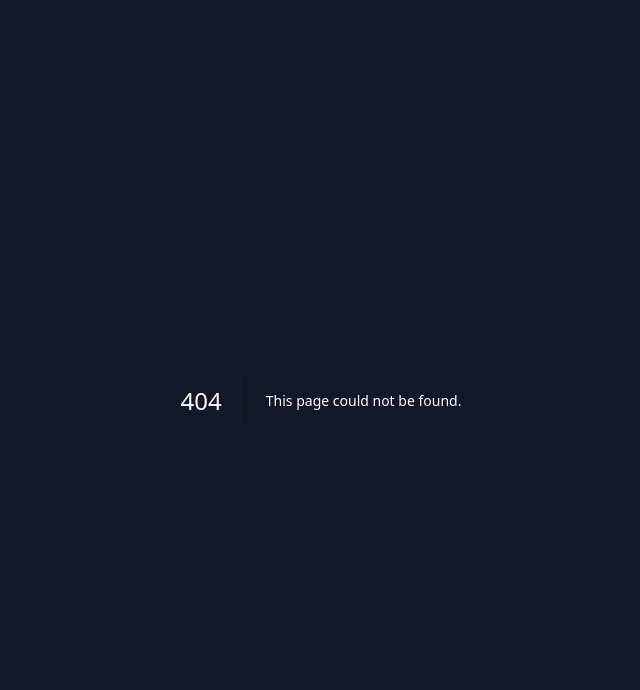
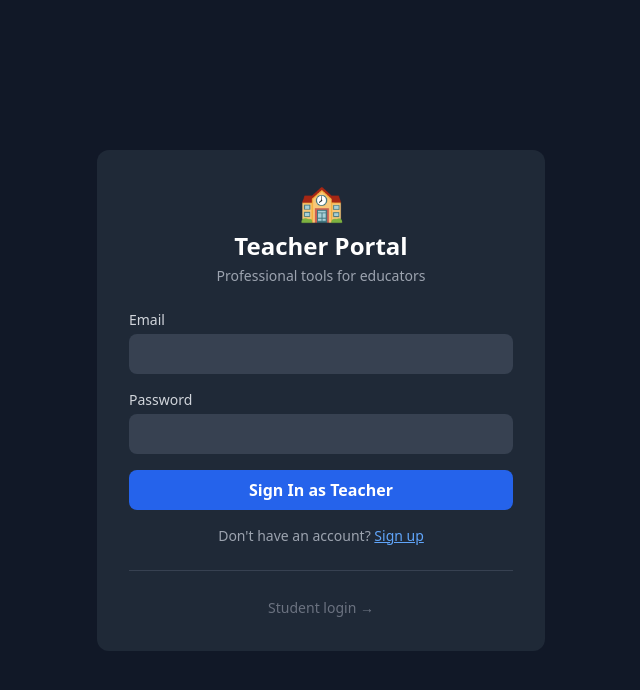
Before and after one commit to rafapirri1-max/classroom-platform, a Next.js app: page /teacher/login in a window 1280 px wide. Before the commit this address had no page. Shown: the top 690 px of the page, without its empty margins (319-959 px from the left). Built offline with nearby package versions, Linux system fonts and the light colour scheme; no server answers.

Commit message:
Create page.tsx

```diff
--- /dev/null
+++ b/app/teacher/login/page.tsx
@@ -0,0 +1,116 @@
+'use client'
+
+import { useState, useEffect } from 'react'
+import { useRouter } from 'next/navigation'
+import { supabase } from '@/lib/supabase'
+
+export default function TeacherLoginPage() {
+  const [email, setEmail] = useState('')
+  const [password, setPassword] = useState('')
+  const [name, setName] = useState('')
+  const [isSignup, setIsSignup] = useState(false)
+  const [error, setError] = useState('')
+  const [loading, setLoading] = useState(false)
+  const router = useRouter()
+
+  useEffect(() => {
+    supabase.auth.getSession().then(({ data: { session } }) => {
+      if (session) {
+        supabase.from('students').select('role').eq('auth_id', session.user.id).single()
+          .then(({ data }) => {
+            if (data?.role === 'teacher') router.push('/teacher')
+            else router.push('/')
+          })
+      }
+    })
+  }, [router])
+
+  const handleSubmit = async (e: React.FormEvent) => {
+    e.preventDefault()
+    setError('')
+    setLoading(true)
+
+    if (isSignup) {
+      const { data, error: signUpError } = await supabase.auth.signUp({
+        email,
+        password,
+        options: { data: { full_name: name } }
+      })
+      if (signUpError) { setError(signUpError.message); setLoading(false); return }
+      if (data.user) {
+        await supabase.from('students').insert({
+          auth_id: data.user.id,
+          email: data.user.email,
+          name: name || email.split('@')[0],
+          role: 'teacher'
+        })
+        setLoading(false)
+        router.push('/teacher')
+      }
+    } else {
+      const { data, error: signInError } = await supabase.auth.signInWithPassword({ email, password })
+      if (signInError) { setError(signInError.message); setLoading(false); return }
+      if (data.user) {
+        const { data: profile } = await supabase.from('students').select('role').eq('auth_id', data.user.id).single()
+        if (profile?.role === 'teacher') {
+          setLoading(false)
+          router.push('/teacher')
+        } else {
+          setError('This account is not registered as a teacher.')
+          setLoading(false)
+          await supabase.auth.signOut()
+        }
+      }
+    }
+  }
+
+  return (
+    <div className="min-h-screen bg-gray-900 flex items-center justify-center p-4">
+      <div className="max-w-md w-full bg-gray-800 rounded-xl p-8">
+        <div className="text-center mb-6">
+          <div className="text-4xl mb-2">🏫</div>
+          <h1 className="text-2xl font-bold text-white">Teacher Portal</h1>
+          <p className="text-gray-400 text-sm mt-1">Professional tools for educators</p>
+        </div>
+
+        {error && (
+          <div className="bg-red-900/50 border border-red-500 text-red-200 px-4 py-2 rounded mb-4">{error}</div>
+        )}
+
+        <form onSubmit={handleSubmit} className="space-y-4">
+          {isSignup && (
+            <div>
+              <label className="block text-gray-300 text-sm mb-1">Full Name</label>
+              <input type="text" value={name} onChange={(e) => setName(e.target.value)}
+                className="w-full bg-gray-700 text-white rounded-lg px-4 py-2 focus:outline-none focus:ring-2 focus:ring-blue-500" required />
+            </div>
+          )}
+          <div>
+            <label className="block text-gray-300 text-sm mb-1">Email</label>
+            <input type="email" value={email} onChange={(e) => setEmail(e.target.value)}
+              className="w-full bg-gray-700 text-white rounded-lg px-4 py-2 focus:outline-none focus:ring-2 focus:ring-blue-500" required />
+          </div>
+          <div>
+            <label className="block text-gray-300 text-sm mb-1">Password</label>
+            <input type="password" value={password} onChange={(e) => setPassword(e.target.value)}
+              className="w-full bg-gray-700 text-white rounded-lg px-4 py-2 focus:outline-none focus:ring-2 focus:ring-blue-500" required minLength={6} />
+          </div>
+          <button type="submit" disabled={loading}
+            className="w-full bg-blue-600 hover:bg-blue-700 disabled:bg-gray-600 text-white font-semibold py-2 px-4 rounded-lg transition">
+            {loading ? 'Loading...' : isSignup ? 'Create Teacher Account' : 'Sign In as Teacher'}
+          </button>
+        </form>
+
+        <p className="mt-4 text-center text-gray-400 text-sm">
+          {isSignup ? 'Already have an account?' : "Don't have an account?"}{' '}
+          <button onClick={() => { setIsSignup(!isSignup); setError('') }}
+            className="text-blue-400 hover:text-blue-300 underline">{isSignup ? 'Sign in' : 'Sign up'}</button>
+        </p>
+
+        <div className="mt-6 pt-6 border-t border-gray-700 text-center">
+          <a href="/login" className="text-sm text-gray-500 hover:text-gray-400">Student login →</a>
+        </div>
+      </div>
+    </div>
+  )
+}
```
